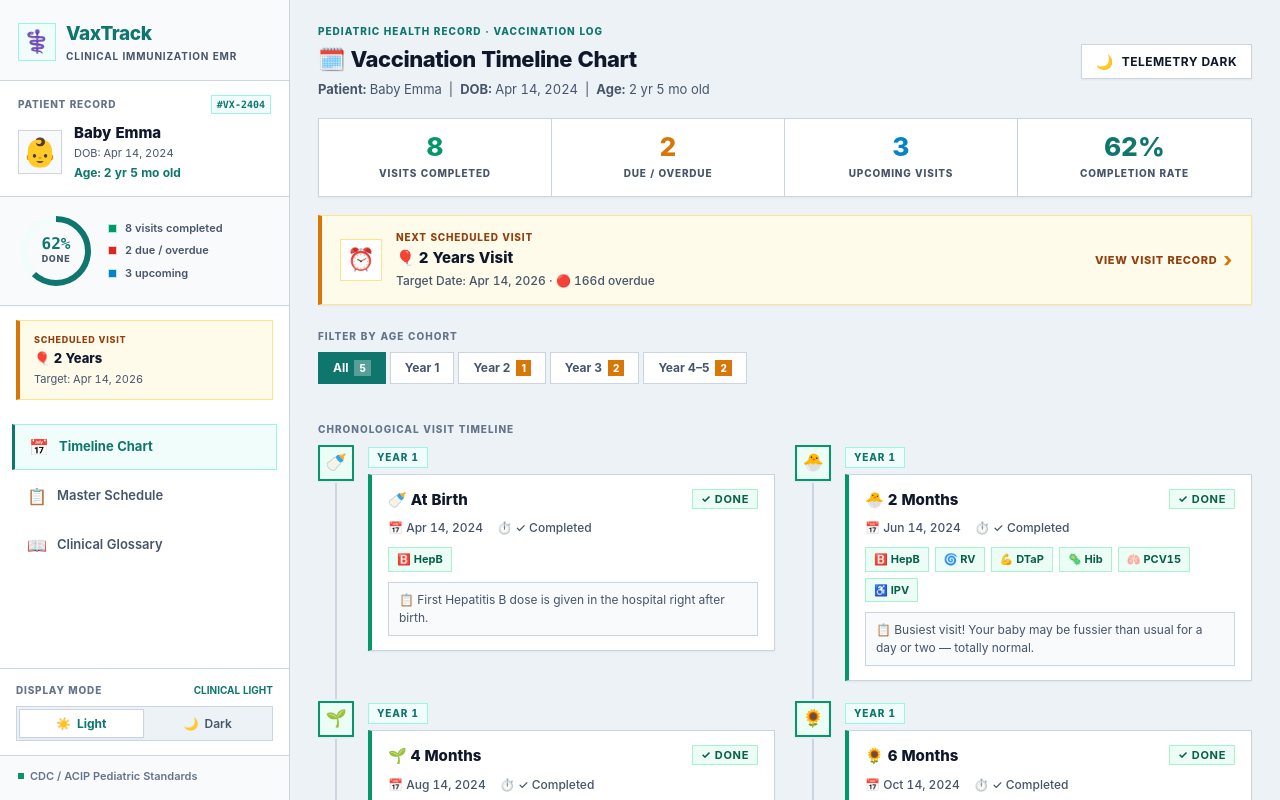
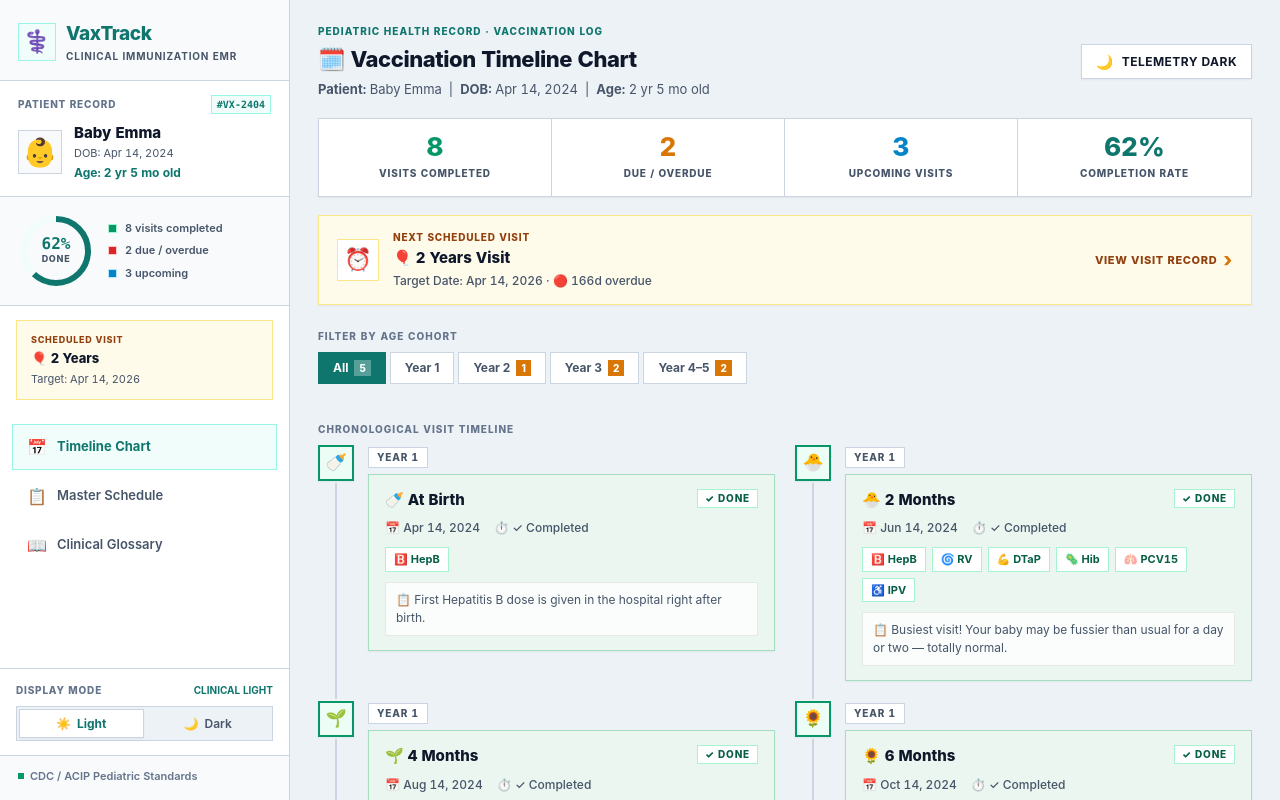
Before and after one commit to tinlevn/vaxtrack, a Vue app: page / in a window 1280 px wide. Built offline with nearby package versions, Linux system fonts and the light colour scheme.

Commit message:
feat: replace left side border with status-tinted card backgrounds

```diff
--- a/src/App.vue
+++ b/src/App.vue
@@ -29,31 +29,11 @@ import BottomNav  from '@/components/BottomNav.vue'
   grid-template-rows: 100dvh;
   grid-template-areas: 'sidebar main';
   min-height: 100dvh;
-  width: 100%;
-  max-width: 100%;
-  background: var(--clr-bg);
 }
 
-.app-sidebar {
-  grid-area: sidebar;
-  width: var(--sidebar-width);
-  height: 100dvh;
-  position: sticky;
-  top: 0;
-  z-index: 50;
-}
-
-.app-main {
-  grid-area: main;
-  overflow-y: auto;
-  min-width: 0;
-  width: 100%;
-  background: var(--clr-bg);
-}
-
-.app-bottom-nav {
-  display: none;
-}
+.app-sidebar    { grid-area: sidebar; }
+.app-main       { grid-area: main; overflow-y: auto; }
+.app-bottom-nav { display: none; }
 
 /* Mobile: single column, bottom nav */
 @media (max-width: 767px) {
--- a/src/components/AppSidebar.vue
+++ b/src/components/AppSidebar.vue
@@ -195,9 +195,8 @@ const { theme, setTheme } = useTheme()
 
 .sidebar-next-due {
   margin: 14px 16px;
-  background: var(--clr-warning-light);
-  border: 1px solid var(--clr-warning-border);
-  border-left: 4px solid var(--clr-warning);
+  background: var(--clr-card-due-soon-bg);
+  border: 1px solid var(--clr-card-due-soon-border);
   border-radius: 0px;
   padding: 12px 14px;
   cursor: pointer;
@@ -237,7 +236,6 @@ const { theme, setTheme } = useTheme()
   color: var(--clr-primary);
   font-weight: 700;
   border-color: var(--clr-primary-border);
-  border-left: 3px solid var(--clr-primary);
 }
 .nl-icon { font-size: 16px; }
 
--- a/src/components/TimelineCard.vue
+++ b/src/components/TimelineCard.vue
@@ -76,29 +76,41 @@ defineEmits(['open'])
   display: inline-block;
   font-size: 10px; font-weight: 800;
   text-transform: uppercase; letter-spacing: .08em;
-  background: var(--clr-primary-light); color: var(--clr-primary);
-  border: 1px solid var(--clr-primary-border);
+  background: var(--clr-surface); color: var(--clr-text-muted);
+  border: 1px solid var(--clr-border);
   border-radius: 0px; padding: 2px 8px; margin-bottom: 6px;
 }
 .tl-card {
   background: var(--clr-surface);
   border: 1px solid var(--clr-border);
-  border-left: 4px solid var(--clr-border);
   border-radius: 0px;
   padding: 14px 16px;
   box-shadow: var(--shadow);
-  transition: transform .12s, box-shadow .12s, border-color .12s;
+  transition: transform .12s, box-shadow .12s, border-color .12s, background-color .12s;
 }
 .tl-card:hover {
   transform: translateY(-1px);
   box-shadow: var(--shadow-card);
-  border-color: var(--clr-primary-border);
 }
 .tl-card:active { transform: scale(.99); }
-.tl-card.done     { border-left-color: var(--clr-success); }
-.tl-card.upcoming { border-left-color: var(--clr-upcoming); }
-.tl-card.overdue  { border-left-color: var(--clr-danger); }
-.tl-card.due-soon { border-left-color: var(--clr-warning); }
+
+/* Full card background colors by status — removes left-side borders */
+.tl-card.done {
+  background: var(--clr-card-done-bg);
+  border-color: var(--clr-card-done-border);
+}
+.tl-card.upcoming {
+  background: var(--clr-card-upcoming-bg);
+  border-color: var(--clr-card-upcoming-border);
+}
+.tl-card.overdue {
+  background: var(--clr-card-overdue-bg);
+  border-color: var(--clr-card-overdue-border);
+}
+.tl-card.due-soon {
+  background: var(--clr-card-due-soon-bg);
+  border-color: var(--clr-card-due-soon-border);
+}
 
 .tl-card-header { display: flex; align-items: flex-start; justify-content: space-between; gap: 8px; margin-bottom: 8px; }
 .tl-card-title  { font-size: 15px; font-weight: 800; color: var(--clr-text); }
@@ -107,9 +119,13 @@ defineEmits(['open'])
 .tl-note {
   margin-top: 10px;
   font-size: 12px; color: var(--clr-text-muted);
-  background: var(--clr-surface-muted);
-  border: 1px solid var(--clr-border);
+  background: rgba(255, 255, 255, 0.75);
+  border: 1px solid rgba(0, 0, 0, 0.08);
   border-radius: 0px;
   padding: 8px 10px; line-height: 1.5;
 }
+:root[data-theme="dark"] .tl-note {
+  background: rgba(0, 0, 0, 0.28);
+  border-color: rgba(255, 255, 255, 0.1);
+}
 </style>
--- a/src/style.css
+++ b/src/style.css
@@ -25,7 +25,7 @@
 
   /* ========================================================================
      Tasteful Medical Light Theme (Sterile / Hospital Chart Aesthetic)
-     Clean clinical slate surfaces, medical teal & clinical blue accents
+     Clean clinical slate surfaces, medical teal & clinical status card backgrounds
      ======================================================================== */
   --clr-bg: #edf2f7;
   --clr-surface: #ffffff;
@@ -63,6 +63,16 @@
   --clr-upcoming-light: #f0f9ff;
   --clr-upcoming-text: #0369a1;
   --clr-upcoming-border: #bae6fd;
+
+  /* Full Card Backgrounds & Borders by Status (Light Mode) */
+  --clr-card-done-bg: #eaf6ef;
+  --clr-card-done-border: #a3dfbf;
+  --clr-card-overdue-bg: #fdf1f1;
+  --clr-card-overdue-border: #fca5a5;
+  --clr-card-due-soon-bg: #fffbeb;
+  --clr-card-due-soon-border: #fde68a;
+  --clr-card-upcoming-bg: #f0f7ff;
+  --clr-card-upcoming-border: #bfdbfe;
 
   /* Flat, Clean Clinical Shadows */
   --shadow: 0 1px 2px rgba(15, 23, 42, 0.05);
@@ -111,6 +121,16 @@
   --clr-upcoming-light: rgba(56, 189, 248, 0.12);
   --clr-upcoming-text: #7dd3fc;
   --clr-upcoming-border: rgba(56, 189, 248, 0.3);
+
+  /* Full Card Backgrounds & Borders by Status (Dark Mode) */
+  --clr-card-done-bg: rgba(16, 185, 129, 0.13);
+  --clr-card-done-border: rgba(52, 211, 153, 0.35);
+  --clr-card-overdue-bg: rgba(239, 68, 68, 0.16);
+  --clr-card-overdue-border: rgba(248, 113, 113, 0.38);
+  --clr-card-due-soon-bg: rgba(245, 158, 11, 0.14);
+  --clr-card-due-soon-border: rgba(251, 191, 36, 0.35);
+  --clr-card-upcoming-bg: rgba(14, 116, 144, 0.13);
+  --clr-card-upcoming-border: rgba(56, 189, 248, 0.3);
 
   --shadow: 0 1px 3px rgba(0, 0, 0, 0.4);
   --shadow-card: 0 2px 6px rgba(0, 0, 0, 0.5);
@@ -190,33 +210,33 @@ button {
 .status-pill {
   display: inline-flex;
   align-items: center;
-  font-size: 11px;
-  font-weight: 700;
+  font-size: 10px;
+  font-weight: 800;
   text-transform: uppercase;
-  letter-spacing: 0.06em;
-  padding: 2px 8px;
+  letter-spacing: 0.08em;
+  padding: 2px 7px;
   border-radius: 0px;
   line-height: 1.3;
   white-space: nowrap;
   border: 1px solid transparent;
+  background: #ffffff;
+}
+:root[data-theme="dark"] .status-pill {
+  background: rgba(15, 23, 42, 0.85);
 }
 .status-pill.done {
-  background: var(--clr-success-light);
   color: var(--clr-success-text);
   border-color: var(--clr-success-border);
 }
 .status-pill.due-soon {
-  background: var(--clr-warning-light);
   color: var(--clr-warning-text);
   border-color: var(--clr-warning-border);
 }
 .status-pill.overdue {
-  background: var(--clr-danger-light);
   color: var(--clr-danger-text);
   border-color: var(--clr-danger-border);
 }
 .status-pill.upcoming {
-  background: var(--clr-upcoming-light);
   color: var(--clr-upcoming-text);
   border-color: var(--clr-upcoming-border);
 }
@@ -231,20 +251,21 @@ button {
   border-radius: 0px;
   padding: 3px 8px;
   border: 1px solid transparent;
+  background: #ffffff;
   transition: all 0.12s ease;
 }
+:root[data-theme="dark"] .chip {
+  background: rgba(15, 23, 42, 0.8);
+}
 .chip.given {
-  background: var(--clr-success-light);
   color: var(--clr-success-text);
   border-color: var(--clr-success-border);
 }
 .chip.missed {
-  background: var(--clr-danger-light);
   color: var(--clr-danger-text);
   border-color: var(--clr-danger-border);
 }
 .chip.pending {
-  background: var(--clr-surface-muted);
   color: var(--clr-text-muted);
   border-color: var(--clr-border);
 }
--- a/src/views/DetailView.vue
+++ b/src/views/DetailView.vue
@@ -376,9 +376,8 @@ function handleMarkAllDone() {
 /* ---- Note Box ---- */
 .note-box {
   margin: 16px 16px 0;
-  background: var(--clr-warning-light);
-  border: 1px solid var(--clr-warning-border);
-  border-left: 4px solid var(--clr-warning);
+  background: var(--clr-card-due-soon-bg);
+  border: 1px solid var(--clr-card-due-soon-border);
   border-radius: 0px;
   padding: 12px 16px;
 }
@@ -402,9 +401,8 @@ function handleMarkAllDone() {
 
 .done-banner {
   margin: 20px 16px;
-  background: var(--clr-success-light);
-  border: 1px solid var(--clr-success-border);
-  border-left: 4px solid var(--clr-success);
+  background: var(--clr-card-done-bg);
+  border: 1px solid var(--clr-card-done-border);
   border-radius: 0px;
   padding: 14px 16px;
   font-size: 12px; font-weight: 800; text-transform: uppercase; letter-spacing: 0.06em;
--- a/src/views/HomeView.vue
+++ b/src/views/HomeView.vue
@@ -263,9 +263,8 @@ const pendingCount = (g) =>
 .next-due-banner {
   display: flex; align-items: center; gap: 14px;
   margin: 16px 16px 0;
-  background: var(--clr-warning-light);
-  border: 1px solid var(--clr-warning-border);
-  border-left: 4px solid var(--clr-warning);
+  background: var(--clr-card-due-soon-bg);
+  border: 1px solid var(--clr-card-due-soon-border);
   border-radius: 0px; padding: 14px 18px;
   cursor: pointer;
   transition: background .12s, box-shadow .12s;
--- a/src/views/ScheduleView.vue
+++ b/src/views/ScheduleView.vue
@@ -146,11 +146,26 @@ const visitsByGroup = (g) => visits.filter(v => v.ageGroup === g)
   transition: background .12s, border-color .12s, transform .1s;
 }
 .schedule-row:hover {
-  background: var(--clr-surface-muted);
-  border-color: var(--clr-primary-border);
   transform: translateY(-1px);
 }
 .schedule-row:focus-visible { outline: 2px solid var(--clr-primary); outline-offset: 2px; }
+
+.schedule-row.done {
+  background: var(--clr-card-done-bg);
+  border-color: var(--clr-card-done-border);
+}
+.schedule-row.upcoming {
+  background: var(--clr-card-upcoming-bg);
+  border-color: var(--clr-card-upcoming-border);
+}
+.schedule-row.overdue {
+  background: var(--clr-card-overdue-bg);
+  border-color: var(--clr-card-overdue-border);
+}
+.schedule-row.due-soon {
+  background: var(--clr-card-due-soon-bg);
+  border-color: var(--clr-card-due-soon-border);
+}
 
 .sr-box { width: 9px; height: 9px; border-radius: 0px; flex-shrink: 0; border: 1px solid rgba(0,0,0,0.1); }
 .sr-box.done     { background: var(--clr-success); border-color: var(--clr-success-border); }
```
Also changed, not shown: src/composables/useTheme.js (line endings or trailing spaces).
